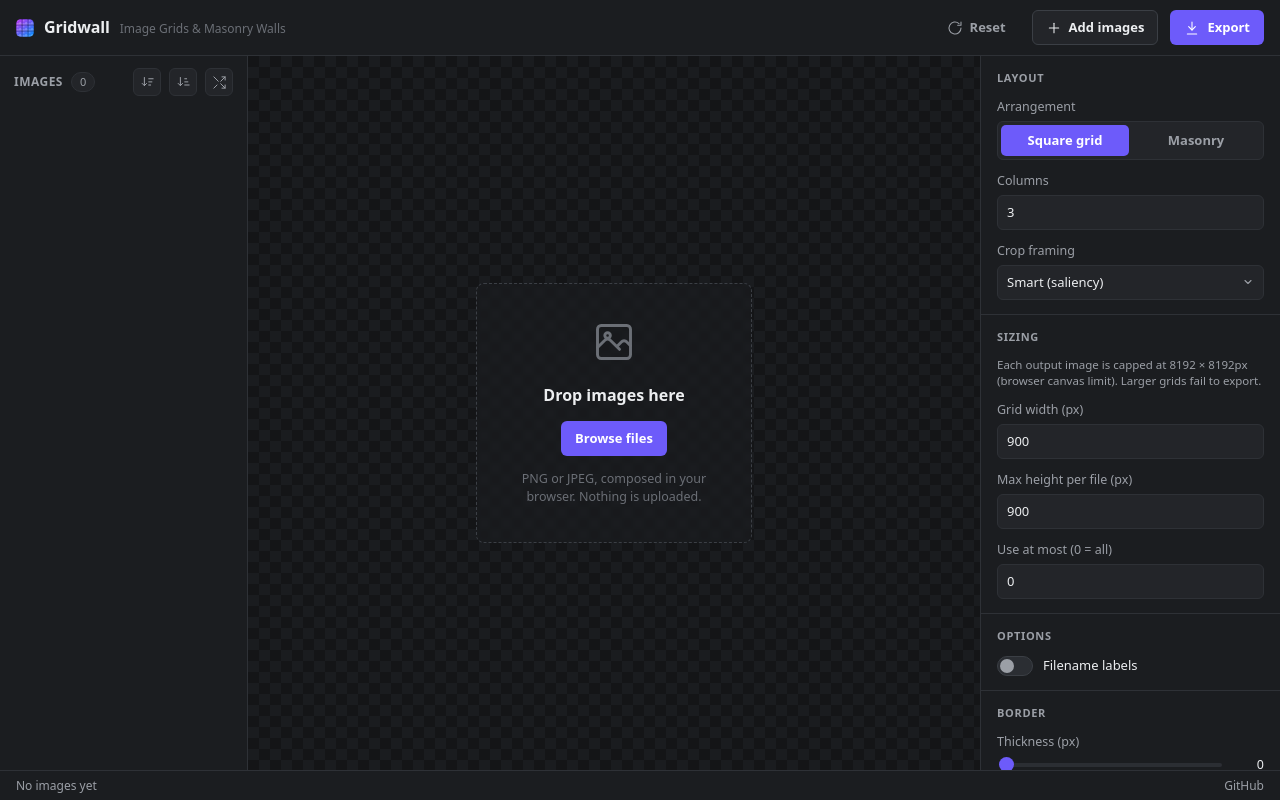
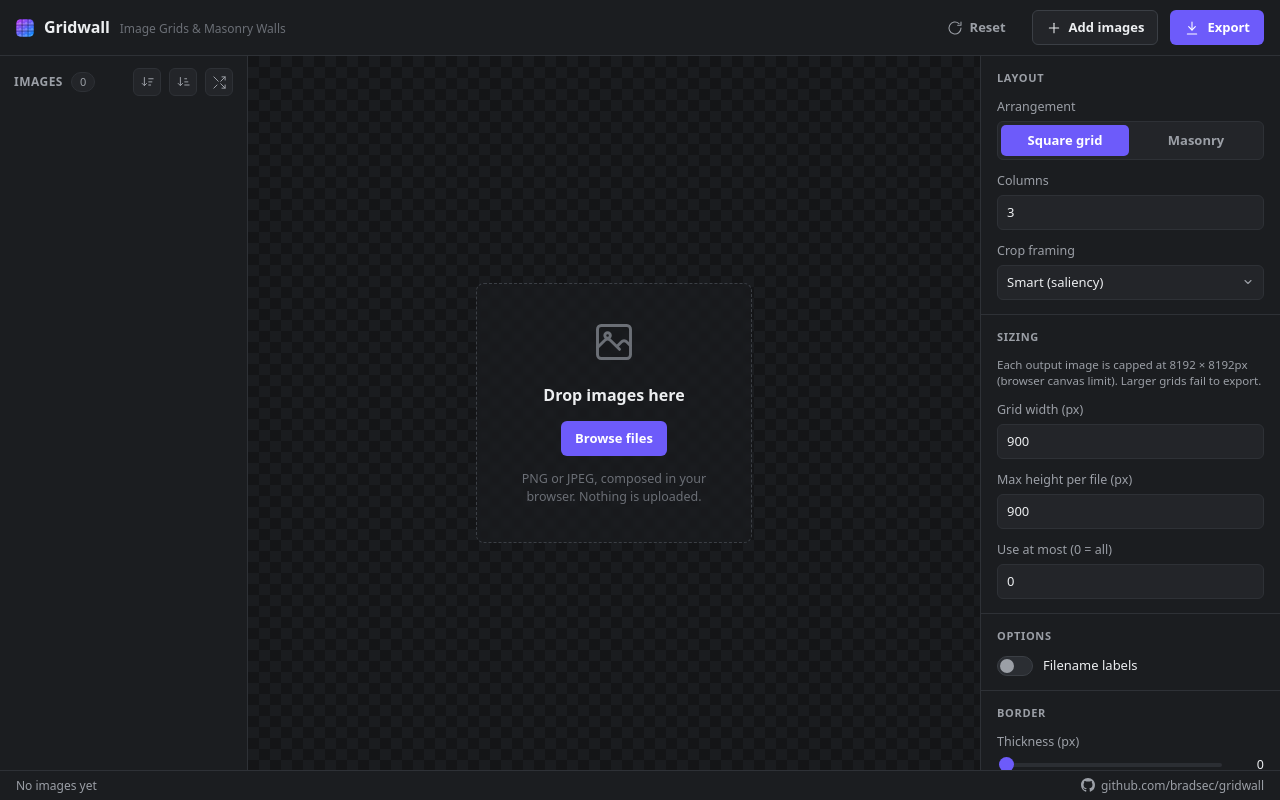
Before and after one commit to bradsec/gridwall, a website built with Vite: page index.html in a window 1280 px wide. Built offline with nearby package versions, Linux system fonts and the light colour scheme.

Commit message:
Match typewall's footer GitHub link style
GitHub mark icon plus full repo URL, bottom right of the status bar.

```diff
--- a/src/style.css
+++ b/src/style.css
@@ -214,7 +214,7 @@ select { appearance: none; cursor: pointer; padding-right: 30px;
 .statusbar { grid-area: status; display: flex; align-items: center; gap: 14px; padding: 0 16px;
   background: var(--surface-1); border-top: 1px solid var(--border); color: var(--text-dim);
   font-size: 12px; font-variant-numeric: tabular-nums; }
-.statusbar .repo-link { color: var(--text-dim); text-decoration: none; }
+.statusbar .repo-link { display: flex; align-items: center; gap: 6px; color: var(--text-dim); text-decoration: none; }
 .statusbar .repo-link:hover { color: var(--accent); }
 
 /* ---------- Progress + toasts ---------- */
--- a/src/ui/app.ts
+++ b/src/ui/app.ts
@@ -87,7 +87,10 @@ export function mountApp(root: HTMLElement, store: Store, onExport: () => void):
       <footer class="statusbar">
         <span id="status">No images yet</span>
         <span class="spacer"></span>
-        <a class="repo-link" href="https://github.com/bradsec/gridwall" target="_blank" rel="noopener noreferrer">GitHub</a>
+        <a class="repo-link" href="https://github.com/bradsec/gridwall" target="_blank" rel="noopener noreferrer" aria-label="Gridwall on GitHub">
+          <svg width="14" height="14" viewBox="0 0 16 16" fill="currentColor" aria-hidden="true"><path d="M8 0C3.58 0 0 3.58 0 8c0 3.54 2.29 6.53 5.47 7.59.4.07.55-.17.55-.38 0-.19-.01-.82-.01-1.49-2.01.37-2.53-.49-2.69-.94-.09-.23-.48-.94-.82-1.13-.28-.15-.68-.52-.01-.53.63-.01 1.08.58 1.23.82.72 1.21 1.87.87 2.33.66.07-.52.28-.87.51-1.07-1.78-.2-3.64-.89-3.64-3.95 0-.87.31-1.59.82-2.15-.08-.2-.36-1.02.08-2.12 0 0 .67-.21 2.2.82.64-.18 1.32-.27 2-.27.68 0 1.36.09 2 .27 1.53-1.04 2.2-.82 2.2-.82.44 1.1.16 1.92.08 2.12.51.56.82 1.27.82 2.15 0 3.07-1.87 3.75-3.65 3.95.29.25.54.73.54 1.48 0 1.07-.01 1.93-.01 2.2 0 .21.15.46.55.38A8.01 8.01 0 0 0 16 8c0-4.42-3.58-8-8-8z"/></svg>
+          <span>github.com/bradsec/gridwall</span>
+        </a>
       </footer>
     </div>`;
 
```
